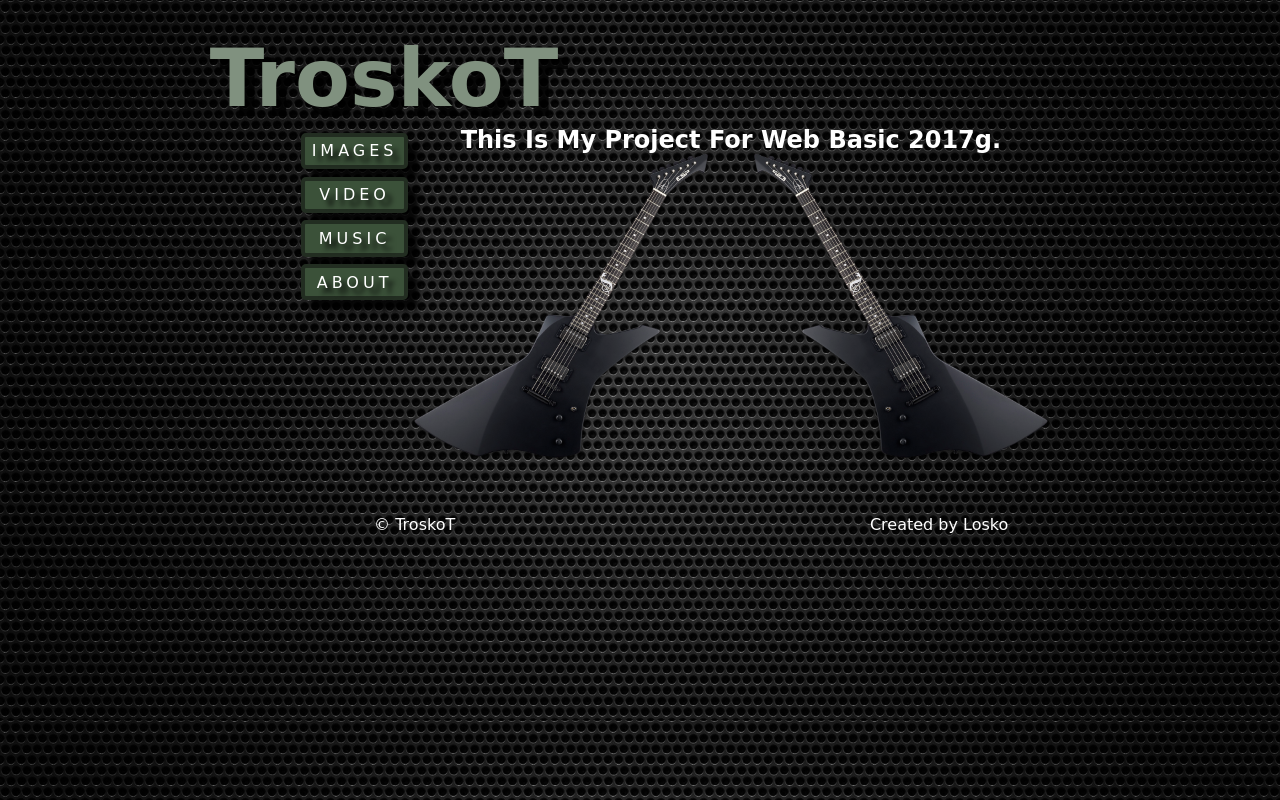
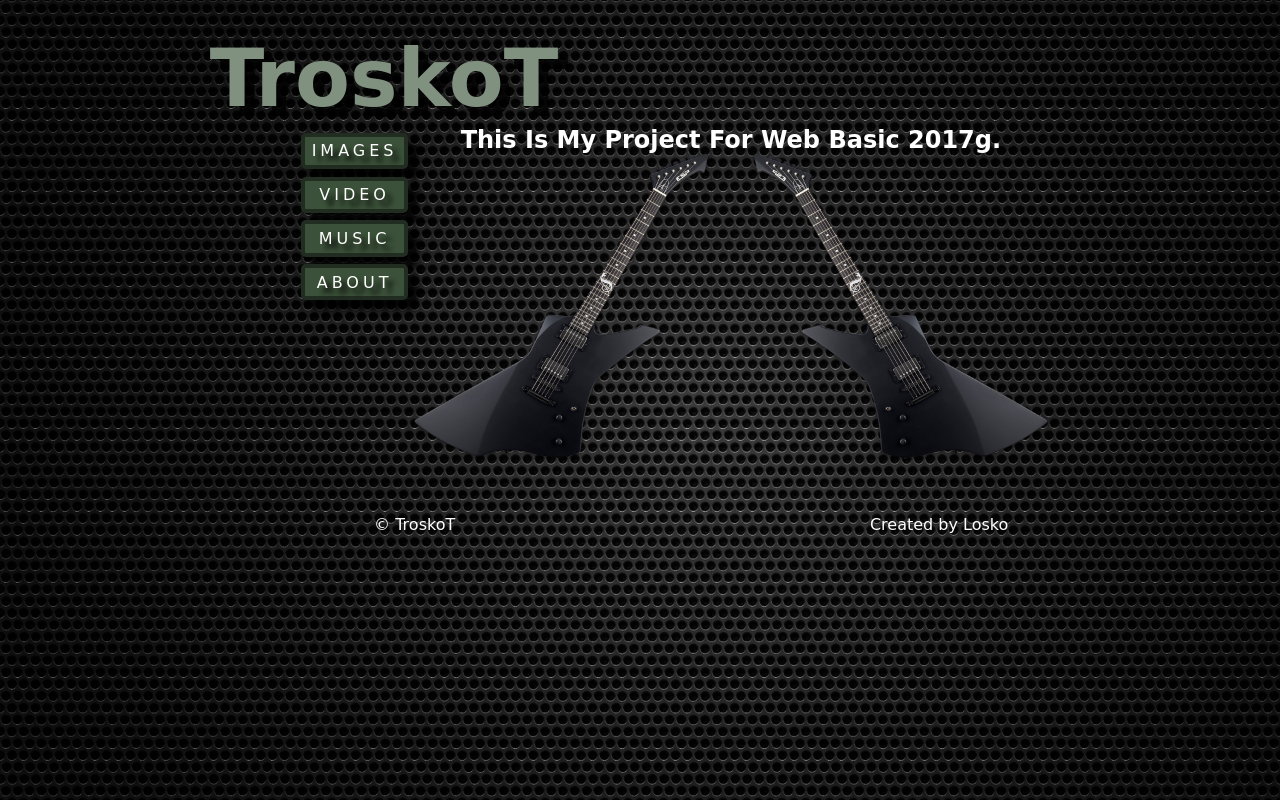
Before and after one commit to losko/Web-Basics-Project, a plain HTML site: page about.html in a window 1280 px wide. Drawn offline with Linux system fonts and the light colour scheme; a web font is replaced by a local one.

Commit message:
Fixed background.

```diff
--- a/about.html
+++ b/about.html
@@ -1,5 +1,5 @@
 <!DOCTYPE html>
-<html lang="en">
+<html lang="en" style="height: 100%; overflow: hidden;">
 <head>
 	<meta charset="UTF-8">
 	<link rel="stylesheet" href="style/about.css">
```
Also changed, not shown: images.html (+1 -1 lines), index.html (+1 -1 lines), music.html (+1 -1 lines), video.html (+1 -1 lines).
